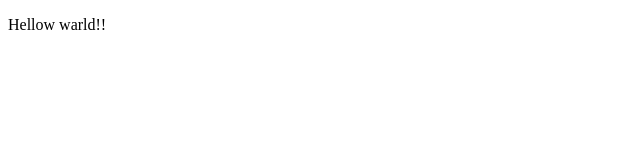
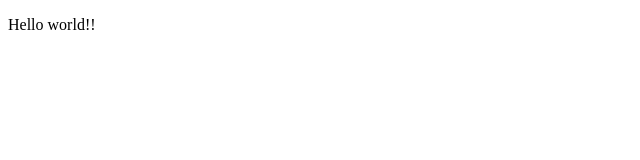
Before and after one commit to poe0611/portfolio, a plain HTML site: page index.html in a window 1280 px wide. Shown: the full height of the page, 0-640 px from the left. Drawn offline with Linux system fonts and the light colour scheme.

Commit message:
Update index.html

```diff
--- a/index.html
+++ b/index.html
@@ -3,6 +3,6 @@
 <head>
 </head>
 <body>
-<p>Hellow warld!!</p>
+<p>Hello world!!</p>
 </body>
 </html>
```
